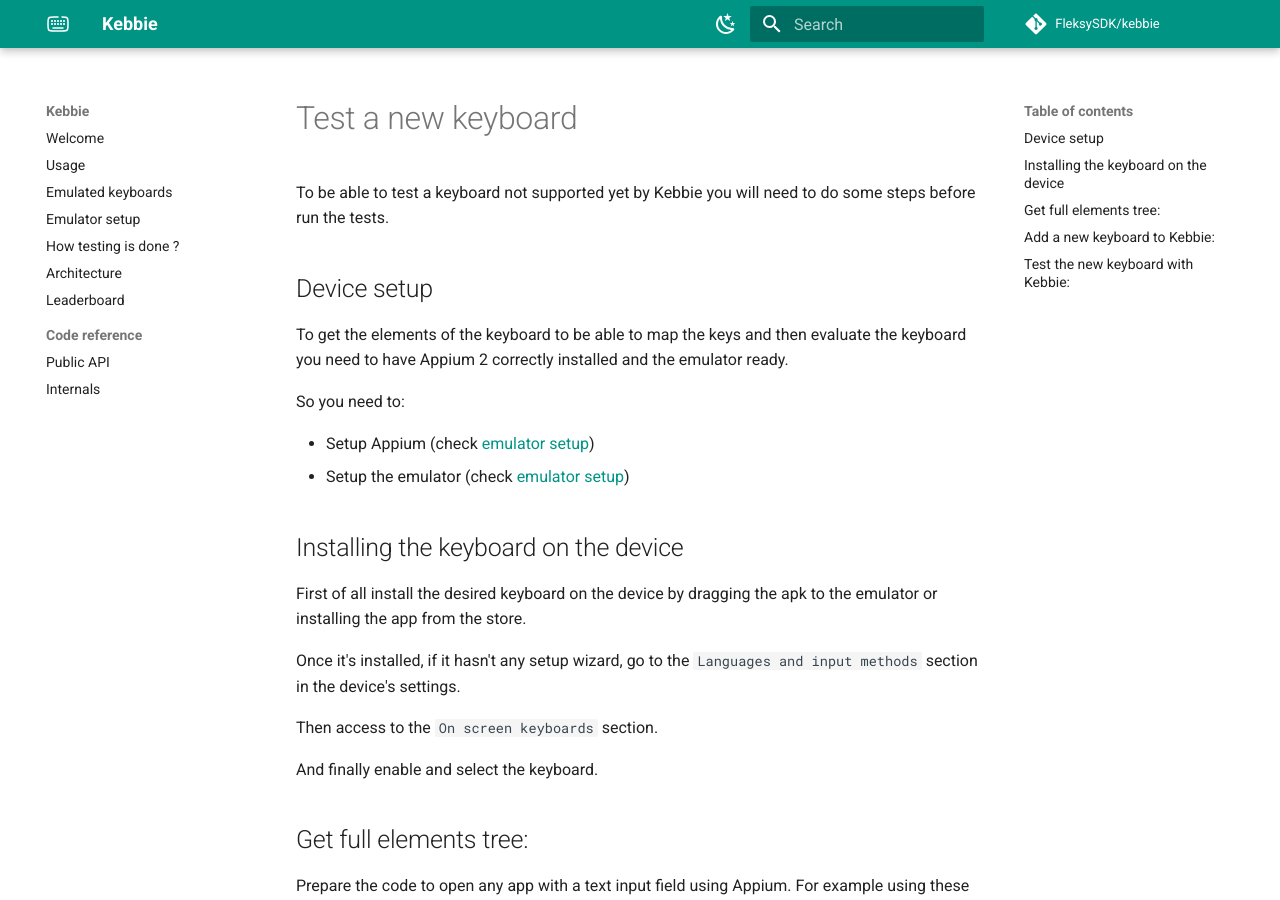
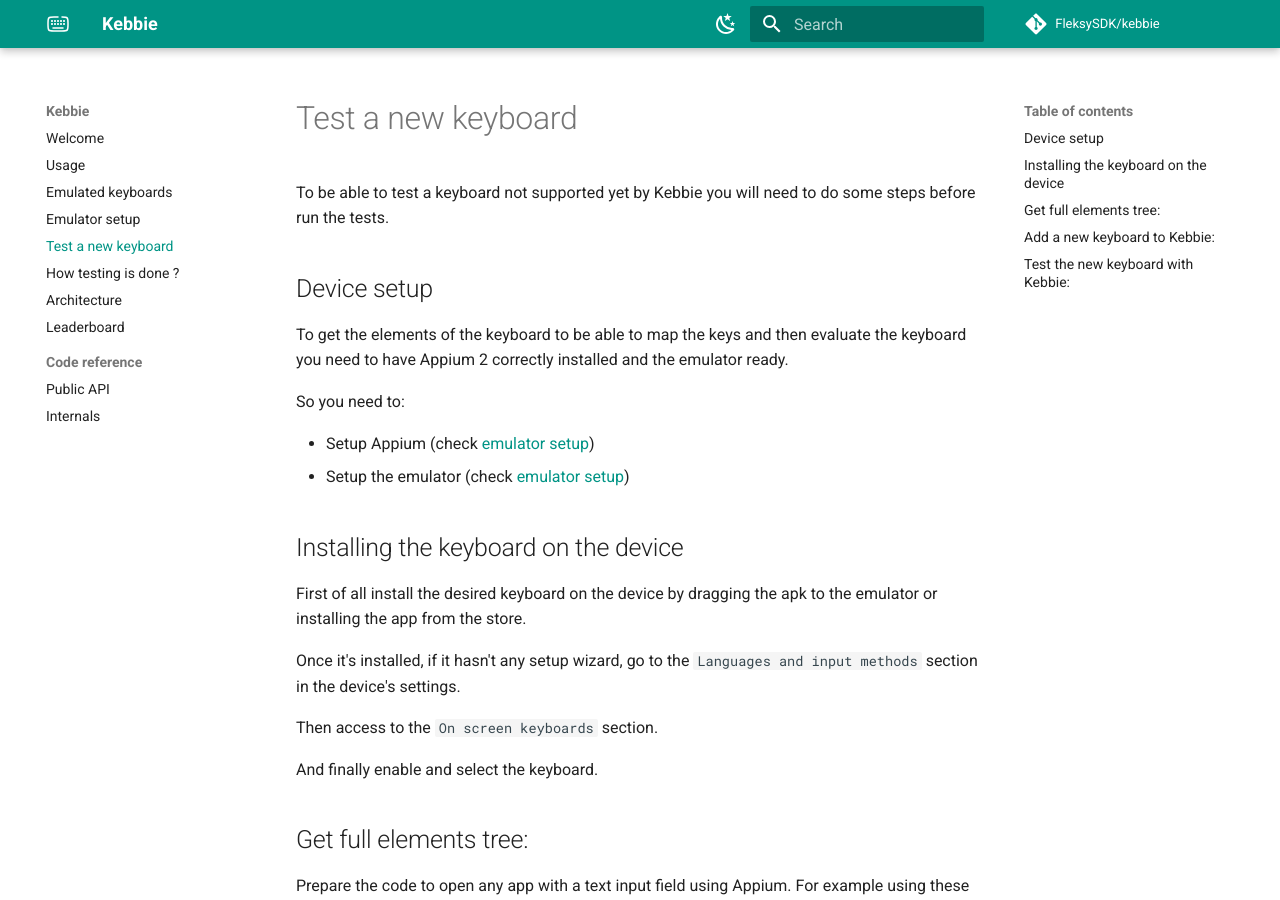
Before and after one commit to FleksySDK/kebbie, an MkDocs documentation site: the page built from docs/test_a_new_keyboard.md, in a window 1280 px wide and 900 px high. Built offline with MkDocs 1.6.1 and Material for MkDocs 9.7.7, drawn with Linux system fonts in a browser that asks for light colours; comment, search, counter and statistics services are not loaded; the version menu is left out.

Commit message:
add test_a_new_keyboard.md to nav

```diff
--- a/mkdocs.yml
+++ b/mkdocs.yml
@@ -40,6 +40,7 @@
   - "usage.md"
   - "emulated_keyboard.md"
   - "emu_setup.md"
+  - "test_a_new_keyboard.md"
   - "how_testing_is_done.md"
   - "architecture.md"
   - "leaderboard.md"
```
